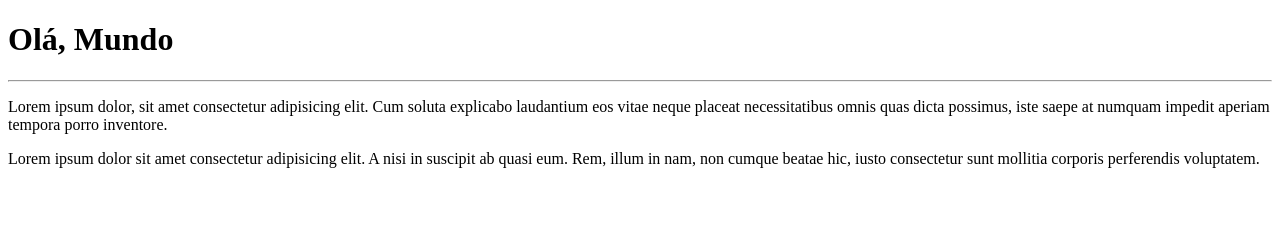
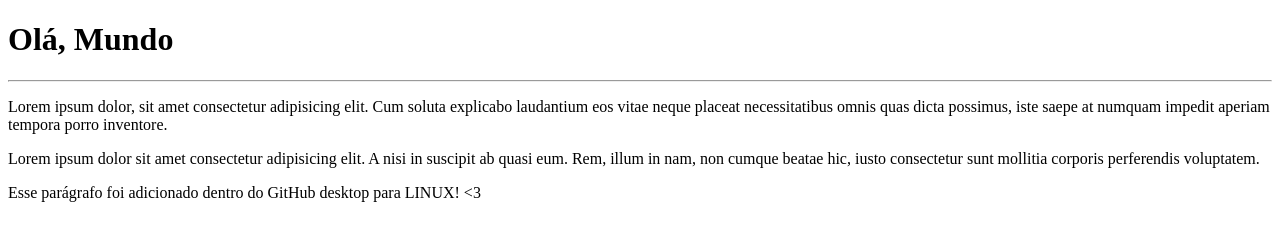
Before and after one commit to riicardoafonso/Ola-Mundo, a plain HTML site: page site-exemplo/index.html in a window 1280 px wide. Drawn offline with Linux system fonts and the light colour scheme.

Commit message:
mudei o arquivo index

```diff
--- a/site-exemplo/index.html
+++ b/site-exemplo/index.html
@@ -10,5 +10,6 @@
     <hr>
     <p>Lorem ipsum dolor, sit amet consectetur adipisicing elit. Cum soluta explicabo laudantium eos vitae neque placeat necessitatibus omnis quas dicta possimus, iste saepe at numquam impedit aperiam tempora porro inventore.</p>
     <p>Lorem ipsum dolor sit amet consectetur adipisicing elit. A nisi in suscipit ab quasi eum. Rem, illum in nam, non cumque beatae hic, iusto consectetur sunt mollitia corporis perferendis voluptatem.</p>
+    <p>Esse parágrafo foi adicionado dentro do GitHub desktop para LINUX! &LT;3 </p>
 </body>
 </html>
```
